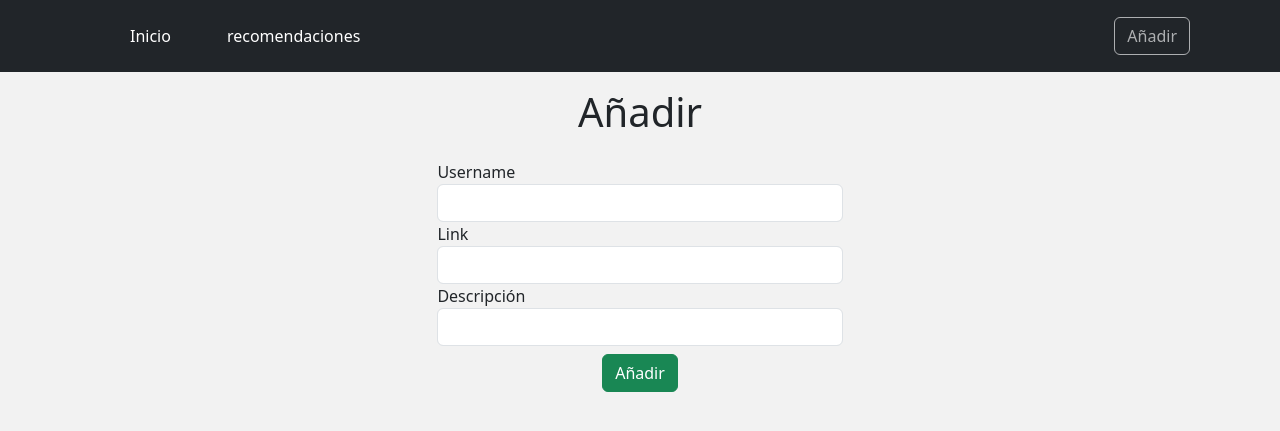
After one commit to Collapsium/Flask_AWS_testing, a Flask app: page /add in a window 1280 px wide. The commit adds this page. Shown: the top 431 px of the page. Run offline with Flask 2, Linux system fonts and the light colour scheme.

Commit message:
Add view prototype

```diff
--- a/app/views.py
+++ b/app/views.py
@@ -1,5 +1,5 @@
 from app import app
-from flask import render_template
+from flask import render_template, request, redirect
 
 @app.route('/')
 def index():  #Funcion que anda cuando se está en "/"
@@ -39,3 +39,19 @@ def data():
 @app.route("/recommendations")
 def recommendations():
     return render_template('/public/recommendations.html')
+
+@app.route("/add" ,methods=["GET", "POST"]) #Get está definido por defecto
+def add():
+
+    if request.method == "POST":
+        r = request.form
+
+        #Sacado de names en add.html
+        username = r["username"]
+        url = r["url"]
+        description = r["description"]
+        print(url)
+
+        return redirect(request.url)
+
+    return render_template('/public/add.html')
--- a/templates/macros/card_macro.html
+++ b/templates/macros/card_macro.html
@@ -18,7 +18,6 @@
           </div>
         </div>
     </div>
-
     </body>
 </html>
 
--- a/templates/macros/header_macro.html
+++ b/templates/macros/header_macro.html
@@ -6,17 +6,26 @@
       <div class="d-flex flex-wrap align-items-center justify-content-center justify-content-lg-start">
         <ul class="nav col-12 col-lg-auto me-lg-auto mb-2 justify-content-center mb-md-0">
             {% if nombre == "inicio" %}
+              <li><a href="/" class="nav-link px-5 text-secondary">Inicio</a></li>
+              <li><a href="/recommendations" class="nav-link px-2 text-white">recomendaciones</a></li>
+            {% elif nombre == "recomendaciones" %}
               <li><a href="/" class="nav-link px-5 text-white">Inicio</a></li>
               <li><a href="/recommendations" class="nav-link px-2 text-secondary">recomendaciones</a></li>
-            {% elif nombre == "recomendaciones" %}
-              <li><a href="/" class="nav-link px-5 text-secondary">Inicio</a></li>
+            {% else %}
+              <li><a href="/" class="nav-link px-5 text-white">Inicio</a></li>
               <li><a href="/recommendations" class="nav-link px-2 text-white">recomendaciones</a></li>
+
             {% endif %}
         </ul>
+        {% if nombre == "add" %}
+        <div class="text-end">
+          <button type="button" class="btn btn-outline-light me-2" disabled >Añadir</button>
+        {% else %}
+        <div class="text-end">
+          <a href="/add" class="btn btn-outline-light me-2">Añadir</a>
 
-        <div class="text-end">
-          <button type="button" class="btn btn-outline-light me-2">Añadir</button>
         </div>
+        {% endif %}
       </div>
     </div>
   </header>
--- /dev/null
+++ b/templates/public/add.html
@@ -0,0 +1,44 @@
+<!-- Cada vez que hacemos un render de index, traerá lo que pusimos en public_template-->
+{% extends "public/templates/public_template.html" %}
+{% import "macros/header_macro.html" as m_header %}
+
+<!-- llenamos los bloques -->
+
+{% block title %} Index {% endblock %}
+
+<!-- bloque con info personalizada-->
+{% block header %}
+    {{ m_header.header(nombre="add") }}
+{% endblock %}
+
+{% block main %}
+<div class="container d-flex justify-content-center "  style="width:30rem">
+    <div class ="row ">
+        <div class="col text-center  my-3">
+            <h1> Añadir</h1>
+        </div>
+        <form action="/add" method="POST">
+
+            <div class="form-group">
+                <label>Username</label>
+                <input class="form-control" type="text" name="username">
+            </div>
+
+            <div class="form-group">
+                <label>Link</label>
+                <input class="form-control" type="url" name="url">
+            </div>
+
+            <div class="form-group">
+                <label>Descripción</label>
+                <input class="form-control" type="text" name="description">
+            </div>
+            <div class = "text-center py-2">
+                <button type="submit" class="btn btn-success "> Añadir </button>
+            </div>
+        </form>
+    </div>
+
+</div>
+
+{% endblock %}
--- a/templates/public/recommendations.html
+++ b/templates/public/recommendations.html
@@ -1,7 +1,6 @@
 {% extends "public/templates/public_template.html" %}
 {% import "macros/header_macro.html" as m_header %}
 {% import "macros/card_macro.html" as m_card %}
-
 
 {% block title %} Recomendations {% endblock %}
 
```
